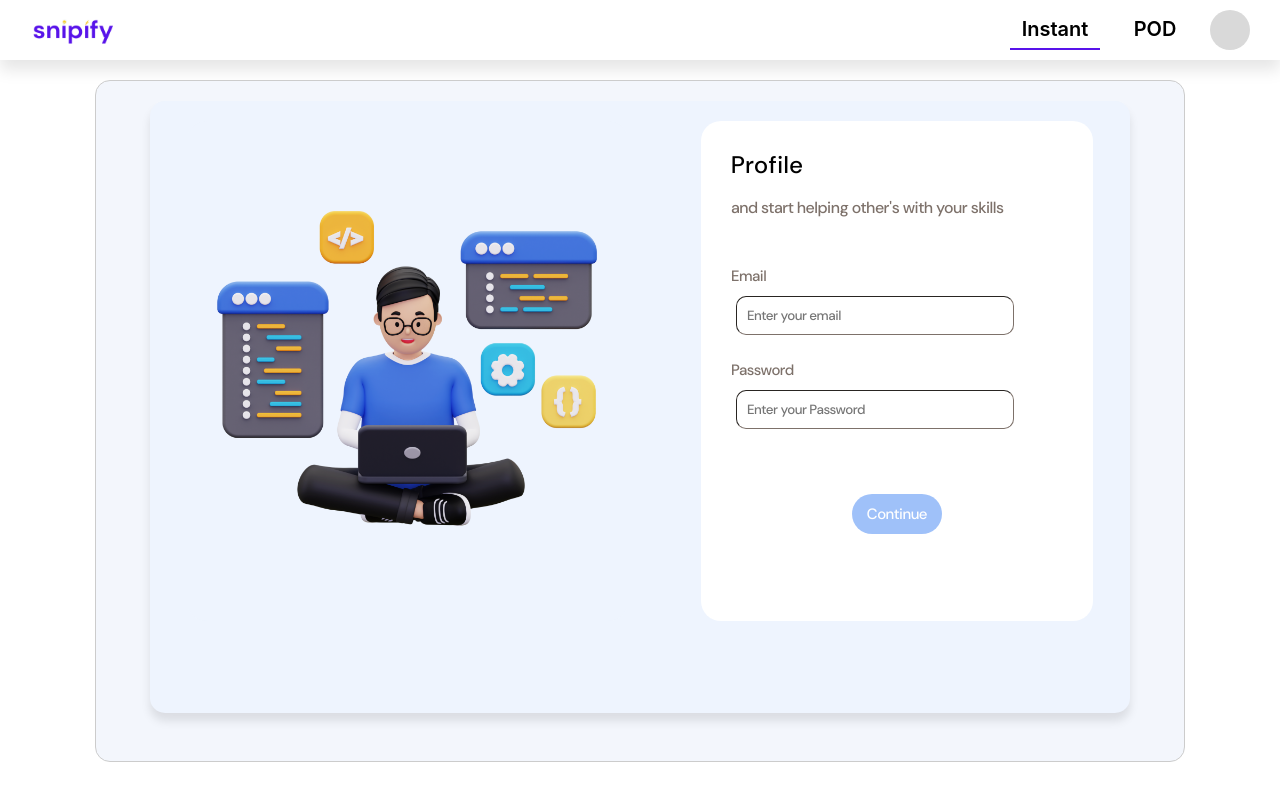
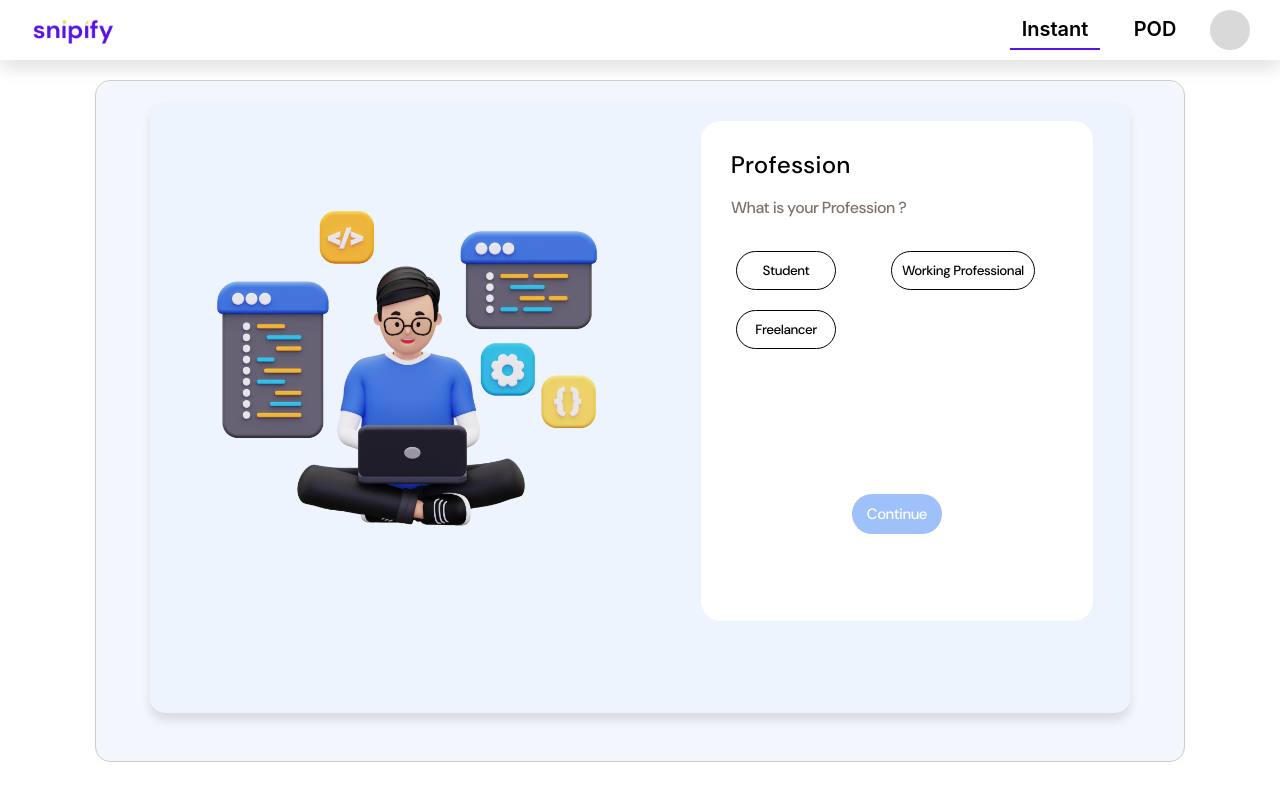
Before and after one commit to kartikey-mittal/snipify, a React (Create React App) app: page /test/Aviral in a window 1280 px wide. Built offline with nearby package versions, Linux system fonts and the light colour scheme.

Commit message:
all is well 2

```diff
--- a/src/App.js
+++ b/src/App.js
@@ -10,6 +10,7 @@ import Lakshay from "./team/Lakshay";
 import Kartikey from "./team/Kartikey";
 import LoginPage from "./login/LoginPage";
 import Home from "./learner/Home";
+import Test1 from "./learner/Test1";
 
 function App() {
   return (
@@ -20,11 +21,12 @@ function App() {
         <Route path="/login" element={<LoginPage/>}   />
 
         <Route path="/home" element={<Home/>}   />
-
+        <Route path="/t2" element={<Test1/>}   />
         <Route path="/test/Lakshay" element={<Lakshay />} />
         <Route path="/test/Benjamin" element={<Benjamin />} />
         <Route path="/test/Kartikey" element={<Kartikey />} />
         <Route path="/test/Aviral" element={<Aviral />} />
+
 
 
       </Routes>
--- a/src/learner/HomeAviral.jsx
+++ b/src/learner/HomeAviral.jsx
@@ -1,10 +1,19 @@
 import React, { useState } from 'react';
 import Skills from '../assets/skills.png'
 const skillsData = ['C++', 'JavaScript', 'Python', 'React', 'Node.js', 'skills', 'Python', 'React'];
-const professionData=['Student','Working Professional','Freelancer'];
+const professionData = ['Student', 'Working Professional', 'Freelancer'];
 
 const HomeAviral = () => {
-    const [currentStep, setCurrentStep] = useState('profile');
+    const [step, setStep] = useState(1);
+
+    const handleContinue = () => {
+        setStep((prevStep) => prevStep + 1);
+    };
+    const handleback = () => {
+        setStep((prevStep) => prevStep - 1);
+    };
+
+
     const [selectedSkill, setSelectedSkill] = useState(null);
     const [isSkillClicked, setIsSkillClicked] = useState(false);
 
@@ -21,14 +30,7 @@ const HomeAviral = () => {
         setIsSkillClicked(true);
     };
 
-    const handleContinueClick = () => {
-        // Handle continue button click logic here
-        if (currentStep === 'profile') {
-            setCurrentStep('profession');
-          } else if (currentStep === 'profession') {
-            setCurrentStep('skills');
-          }
-    };
+
 
     const homeStyle = {
         height: '80vh',
@@ -99,14 +101,14 @@ const HomeAviral = () => {
         cursor: isSkillClicked ? 'pointer' : 'not-allowed',
     };
 
-    const styles={
+    const styles = {
         emailLabel: {
 
             color: '#7D716A',
             fontFamily: 'DMM',
             fontSize: 15,
             marginTop: 50,
-            fontWeight:500
+            fontWeight: 500
         },
         passwordLabel: {
 
@@ -114,7 +116,7 @@ const HomeAviral = () => {
             fontFamily: 'DMM',
             fontSize: 15,
             marginTop: 20,
-            fontWeight:500
+            fontWeight: 500
         },
         inputField: {
             borderRadius: 10,
@@ -132,16 +134,19 @@ const HomeAviral = () => {
             <div style={contentStyle}>
                 <div style={mainboxStyle}>
                     <div style={{ display: "flex", justifyContent: "space-around", alignItems: "center" }}>
-                        <div style={{ width: '45%', height: '500px', backgroundColor: "#EEF4FE", marginTop: '20px', borderRadius: '20px',justifyContent:'center' ,alignContent:'center',alignItems:'center',display:'flex'}}>
+                        <div style={{ width: '45%', height: '500px', backgroundColor: "#EEF4FE", marginTop: '20px', borderRadius: '20px', justifyContent: 'center', alignContent: 'center', alignItems: 'center', display: 'flex' }}>
 
-                        <img src={Skills} alt="Logo" style={{height:'80%',width:'80 %',}} /> {/* Stretch the SVG logo */}
+                            <img src={Skills} alt="Logo" style={{ height: '80%', width: '80 %', }} /> {/* Stretch the SVG logo */}
                         </div>
 
 
                         {/* Skills */}
-                        {/* <div style={{ width: '40%', height: '500px', backgroundColor: "white", marginTop: '20px', borderRadius: '20px' }}>
+
+                        {step >= 3 &&  (
+                            <>
+                            <div style={{ width: '40%', height: '500px', backgroundColor: "white", marginTop: '20px', borderRadius: '20px' }}>
                                 <div style={{ margin: "30px", textAlign: "left" }}>
-                                <h2 style={{ fontWeight: 500, fontFamily: 'DMM', wordSpacing: '1px', letterSpacing: '1px', lineHeight: '1.2',color:'1E1E1E' }}>Select your Skill</h2>
+                                    <h2 style={{ fontWeight: 500, fontFamily: 'DMM', wordSpacing: '1px', letterSpacing: '1px', lineHeight: '1.2', color: '1E1E1E' }}>Select your Skill</h2>
                                     <p style={{ fontFamily: 'DMM', color: '#7D716A', lineHeight: '1' }}>and start shaping lives of coding enthusiasts</p>
                                 </div>
                                 <div style={skillContainerStyle}>
@@ -161,22 +166,24 @@ const HomeAviral = () => {
                                 </div>
                                 <div style={{ marginTop: '60px' }}>
                                     <button
-                                    onClick={handleContinueClick}
+                                        onClick={handleContinue}
                                         style={continueButtonStyle}
                                         disabled={!isSkillClicked}
                                     >
                                         Continue
                                     </button>
                                 </div>
-                        </div> */}
-
+                            </div>
+                            </>
+                        )}
                         {/* ************************************************* */}
 
                         {/* PROFESSION */}
-
-                        {/* <div style={{ width: '40%', height: '500px', backgroundColor: "white", marginTop: '20px', borderRadius: '20px' }}>
+                        {step === 1 && (
+                            <>
+                            <div style={{ width: '40%', height: '500px', backgroundColor: "white", marginTop: '20px', borderRadius: '20px' }}>
                                 <div style={{ margin: "30px", textAlign: "left" }}>
-                                <h2 style={{ fontWeight: 500, fontFamily: 'DMM', wordSpacing: '1px', letterSpacing: '1px', lineHeight: '1.2',color:'1E1E1E' }}>Profession</h2>
+                                    <h2 style={{ fontWeight: 500, fontFamily: 'DMM', wordSpacing: '1px', letterSpacing: '1px', lineHeight: '1.2', color: '1E1E1E' }}>Profession</h2>
                                     <p style={{ fontFamily: 'DMM', color: '#7D716A', lineHeight: '1' }}>What is your Profession ?</p>
                                 </div>
                                 <div style={skillContainerStyle}>
@@ -191,20 +198,21 @@ const HomeAviral = () => {
                                             }}
                                         >
                                             {skill}
-                                    </button>
+                                        </button  >
                                     ))}
                                 </div>
                                 <div style={{ marginTop: '140px' }}>
                                     <button
-                                    onClick={handleContinueClick}
                                         style={continueButtonStyle}
                                         disabled={!isSkillClicked}
+                                        onClick={handleContinue}
                                     >
                                         Continue
                                     </button>
                                 </div>
-                        </div> */}
-
+                            </div>
+                            </>
+                        )}
 
 
                         {/* ************************************************* */}
@@ -214,23 +222,24 @@ const HomeAviral = () => {
 
 
                         {/* PROFILE */}
-
+                        {step == 2 && (
+                            <>
                             <div style={{ width: '40%', height: '500px', backgroundColor: "white", marginTop: '20px', borderRadius: '20px' }}>
                                 <div style={{ margin: "30px", textAlign: "left" }}>
-                                <h2 style={{ fontWeight: 500, fontFamily: 'DMM', wordSpacing: '1px', letterSpacing: '1px', lineHeight: '1.2',color:'1E1E1E' }}>Profile</h2>
+                                    <h2 style={{ fontWeight: 500, fontFamily: 'DMM', wordSpacing: '1px', letterSpacing: '1px', lineHeight: '1.2', color: '1E1E1E' }}>Profile</h2>
                                     <p style={{ fontFamily: 'DMM', color: '#7D716A', lineHeight: '1' }}>and start helping other's with your skills</p>
                                 </div>
-                            <div style={{textAlign:"left",paddingLeft:30}}>
-                            <div style={styles.emailLabel}>Email</div>
-                                <input type="text" style={{ ...styles.inputField,marginTop:10 }} placeholder="Enter your email" />
+                                <div style={{ textAlign: "left", paddingLeft: 30 }}>
+                                    <div style={styles.emailLabel}>Github Profile Link *</div>
+                                    <input type="text" required style={{ ...styles.inputField, marginTop: 10 ,}} placeholder="Github Profile Link" />
 
 
-                                <div style={styles.passwordLabel}>Password</div>
-                                <input type="password" style={{ ...styles.inputField,marginTop:10 }} placeholder="Enter your Password" />
+                                    <div style={styles.passwordLabel}>GFG Profile </div>
+                                    <input type="text" style={{ ...styles.inputField, marginTop: 10 }} placeholder="GFG Profile (Optional)" />
                                 </div>
                                 <div style={{ marginTop: '60px' }}>
                                     <button
-                                    onClick={handleContinueClick}
+                                        onClick={handleContinue}
                                         style={continueButtonStyle}
                                         disabled={!isSkillClicked}
                                     >
@@ -238,7 +247,8 @@ const HomeAviral = () => {
                                     </button>
                                 </div>
                             </div>
-
+                            </>
+                        )}
 
 
                         {/* ************************************************* */}
--- /dev/null
+++ b/src/learner/Test1.jsx
@@ -0,0 +1,38 @@
+import React, { useState } from "react";
+
+const Test1 = () => {
+  const [step, setStep] = useState(1);
+
+  const handleContinue = () => {
+    setStep((prevStep) => prevStep + 1);
+  };
+
+  const divStyle = {
+    width: "100px",
+    height: "100px",
+  };
+
+  return (
+    <div>
+      {step === 1 && (
+        <div style={{ ...divStyle, color: "red" }}>
+          <button onClick={handleContinue}>continue 1</button>
+        </div>
+      )}
+
+      {step == 2 && (
+        <div style={{ ...divStyle, color: "yellow" }}>
+          <button onClick={handleContinue}>continue 2</button>
+        </div>
+      )}
+
+      {step >= 3 && (
+        <div style={{ ...divStyle, color: "orange" }}>
+          <button onClick={handleContinue}>continue 3</button>
+        </div>
+      )}
+    </div>
+  );
+};
+
+export default Test1;
```
Lines whose indentation alone changed are shown as unchanged.
